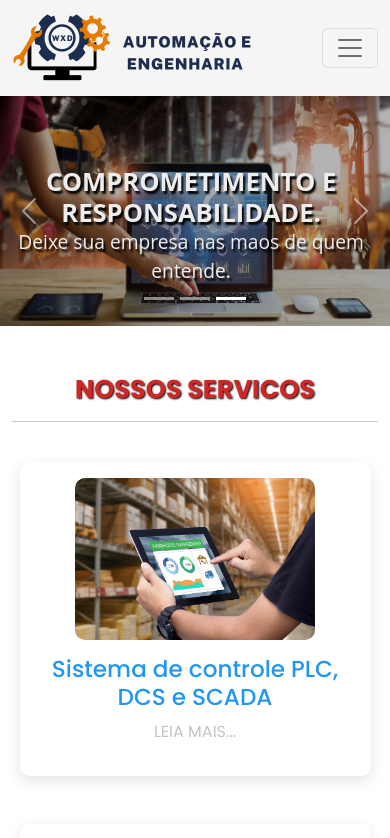
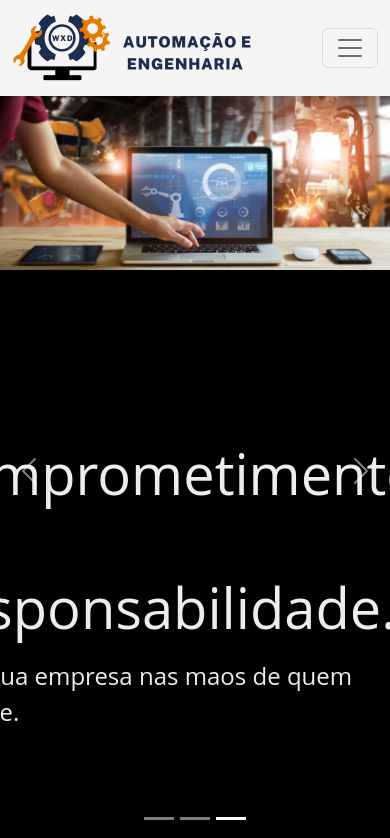
Before and after one commit to joaocarlosdene/bdp-project, a React (Create React App) app: page / in a window 390 px wide. Shown: the top 838 px of the page. Built offline with nearby package versions, Linux system fonts and the light colour scheme.

Commit message:
Adicionando carousel.module

```diff
--- a/src/components/carousel/carousel.js
+++ b/src/components/carousel/carousel.js
@@ -2,48 +2,45 @@ import Carousel from 'react-bootstrap/Carousel';
 import Carousel1 from '../../images/carousel1.png'
 import Carousel2 from '../../images/carousel2.png'
 import Carousel3 from '../../images/carousel3.png'
-import '../carousel/carousel.css'
+import Styles from '../carousel/carousel.module.css'
 import React  from 'react';
 
 function CarouselFade() {
   return (
-    <Carousel fade interval={2000} className='carousel-layout'>
-      <Carousel.Item>
+    <Carousel fade interval={2000} className={Styles.carousel_layout}>
+      <Carousel.Item className={Styles.carousel_item}>
         <img
-            id='carousel-img'
           className="carousel-img d-block w-100"
           src={Carousel1}
           alt="First slide"
         />
-        <Carousel.Caption className='titulo-carousel'>
-          <h1 id='main-title'>Quase 10 anos realizando sonhos.</h1>
-          <p id='main-p'>Possuimos os melhores profissionais para trazer o melhor aos nossos clientes.</p>
+        <Carousel.Caption className={Styles.titulo_carousel}>
+          <h1 className={Styles.main_title}>Quase 10 anos realizando sonhos.</h1>
+          <p className={Styles.main_p}>Possuimos os melhores profissionais para trazer o melhor aos nossos clientes.</p>
         </Carousel.Caption>
       </Carousel.Item>
-      <Carousel.Item>
+      <Carousel.Item className={Styles.carousel_item}>
         <img
-            id='carousel-img'
           className=" d-block w-100"
           src={Carousel2}
           alt="Second slide"
         />
 
-        <Carousel.Caption className='titulo-carousel'>
-          <h1 id='main-title'>Ganhe mais produtividade.</h1>
-          <p id='main-p'>Reconstruimos se necessario todo o processo da sua empresa.</p>
+        <Carousel.Caption className={Styles.titulo_carousel}>
+          <h1 className={Styles.main_title}>Ganhe mais produtividade.</h1>
+          <p className={Styles.main_p}>Reconstruimos se necessario todo o processo da sua empresa.</p>
         </Carousel.Caption>
       </Carousel.Item>
-      <Carousel.Item>
+      <Carousel.Item className={Styles.carousel_item}>
         <img
-            id='carousel-img'
           className=" d-block w-100"
           src={Carousel3}
           alt="Third slide"
         />
 
-        <Carousel.Caption className='titulo-carousel'>
-          <h1 id='main-title'>Comprometimento e Responsabilidade.</h1>
-          <p id='main-p'>
+        <Carousel.Caption className={Styles.titulo_carousel}>
+          <h1 className={Styles.main_title}>Comprometimento e Responsabilidade.</h1>
+          <p className={Styles.main_p}>
             Deixe sua empresa nas maos de quem entende.
           </p>
         </Carousel.Caption>
--- a/src/components/carousel/carousel.css
+++ b/src/components/carousel/carousel.module.css
@@ -1,11 +1,11 @@
-#carousel-img{
+.carousel_item{
     height: 750px;
     opacity: 70%;
 }
-.carousel-layout{
+.carousel_layout{
     background-color: black;
 }
-#main-title{
+.main_title{
     font-size: 3.5rem;
     font-family: 'Open Sans', sans-serif;
     margin-bottom: 1rem;
@@ -16,7 +16,7 @@
     margin-top: 15%;
     margin-left: -5rem;
 }
-#main-p {
+.main_p {
     font-size: 1.5rem;
     font-family: 'Open Sans', sans-serif;
     margin-bottom: 20%  ;
@@ -55,7 +55,7 @@
         margin-left: 0;
         margin-bottom:0  ;
     }
-    .titulo-carousel{
+    .titulo_carousel{
         width: 98% ;
         left: 0;
         justify-content: center;
```
